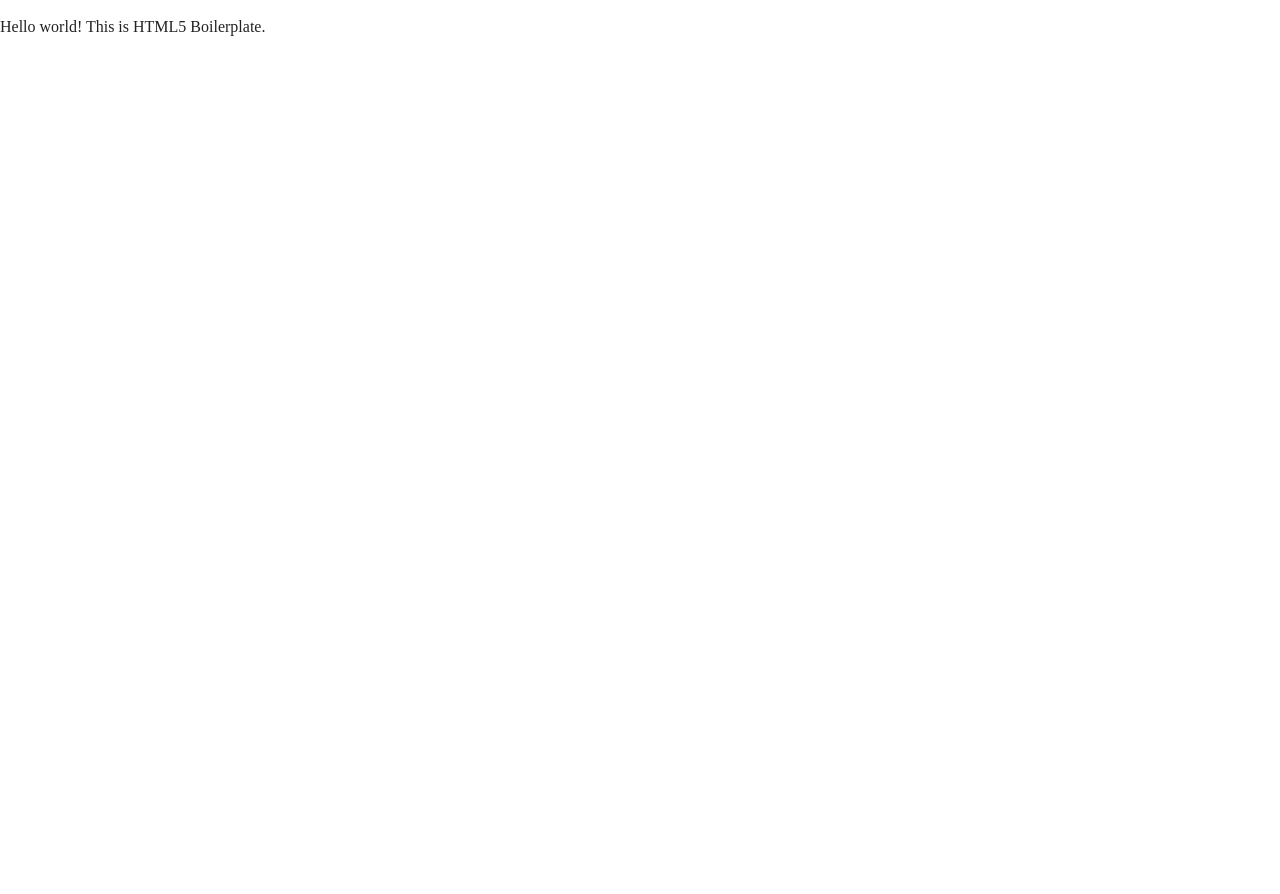
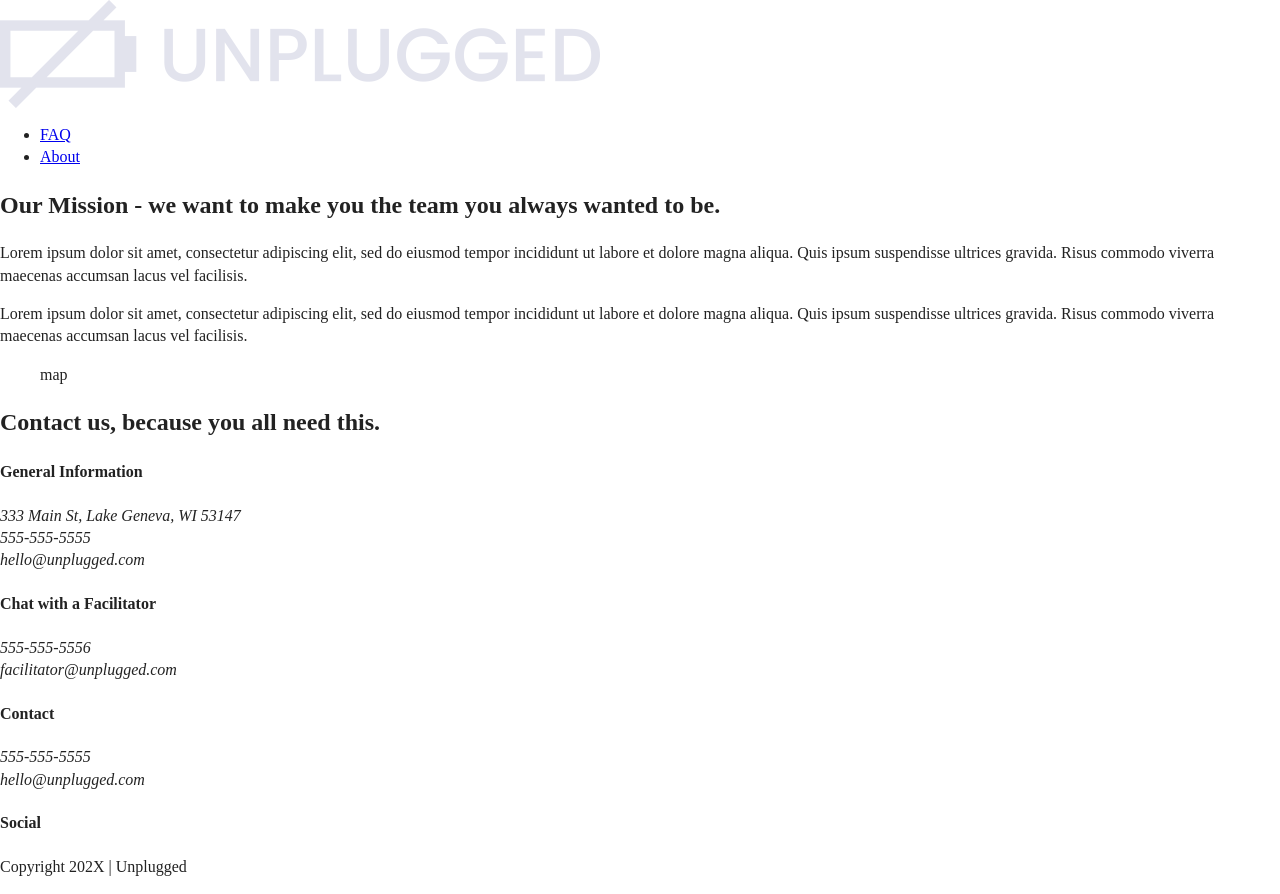
Before and after one commit to brgt-p/unplugged, a website: page about/index.html in a window 1280 px wide. Before the commit the page ends 800 px from the top, so only its background shows below. Drawn offline with Linux system fonts and the light colour scheme.

Commit message:
Added about page content

```diff
--- a/about/index.html
+++ b/about/index.html
@@ -3,7 +3,7 @@
 
 <head>
   <meta charset="utf-8">
-  <title></title>
+  <title>About | Unplugged Retreat</title>
   <meta name="description" content="">
   <meta name="viewport" content="width=device-width, initial-scale=1">
 
@@ -25,7 +25,110 @@
 <body>
 
   <!-- Add your site or application content here -->
-  <p>Hello world! This is HTML5 Boilerplate.</p>
+  <header>
+    <div class="content-wrapper">
+      <a href="../index.html#">
+        <img class="logo" src="../img/unpluggedlogo.png" alt="unplugged logo">
+      </a>
+      <div class="header-divider"></div>
+      <nav>
+        <ul>
+          <li><a href="../faq/index.html" rel="noopener">FAQ</a></li>
+          <li><a href="index.html" rel="noopener">About</a></li>
+        </ul>
+      </nav>
+    </div>
+  </header>
+
+  <main>
+    <section class="mission">
+      <div class="content-wrapper">
+        <h2>Our Mission - we want to make you the team you always wanted to be.</h2>
+        <div class="mission-content">
+          <p>
+            Lorem ipsum dolor sit amet, consectetur adipiscing elit, sed do eiusmod tempor incididunt ut labore et
+            dolore magna aliqua. Quis ipsum suspendisse ultrices gravida. Risus commodo viverra maecenas accumsan lacus
+            vel facilisis.
+          </p>
+          <p>
+            Lorem ipsum dolor sit amet, consectetur adipiscing elit, sed do eiusmod tempor incididunt ut labore et
+            dolore magna aliqua. Quis ipsum suspendisse ultrices gravida. Risus commodo viverra maecenas accumsan lacus
+            vel facilisis.
+          </p>
+        </div>
+      </div> <!-- mission content wrapper ends -->
+    </section>
+
+    <section class="map">
+      <div class="content-wrapper">
+        <figure>map</figure>
+      </div>
+    </section>
+
+    <section class="contact-section">
+      <div class="content-wrapper">
+        <h2>Contact us, because you all need this.</h2>
+        <div class="contact-content">
+          <div class="contact-info">
+            <h4>General Information</h4>
+            <address>
+              <p>
+                333 Main St, Lake Geneva, WI 53147<br>
+                555-555-5555<br>
+                hello@unplugged.com
+              </p>
+            </address>
+          </div>
+          <div class="contact-info">
+            <h4>Chat with a Facilitator</h4>
+            <address>
+              <p>
+                555-555-5556<br>
+                facilitator@unplugged.com
+              </p>
+            </address>
+          </div>
+        </div>
+      </div>
+    </section>
+  </main>
+
+  <footer>
+    <div class="content-wrapper">
+      <div class="footer-content">
+        <div class="footer-contact">
+          <h4>Contact</h4>
+          <address>
+            <p>
+              555-555-5555<br>
+              hello@unplugged.com
+            </p>
+          </address>
+        </div>
+        <div class="social">
+          <h4>Social</h4>
+          <div class="social-icons">
+            <p>
+              <a href="https://www.facebook.com/" target="_blank" rel="noopener"></a>
+            </p>
+            <p>
+              <a href="https://www.twitter.com/" target="_blank" rel="noopener"></a>
+            </p>
+            <p>
+              <a href="https://www.instagram.com/" target="_blank" rel="noopener"></a>
+            </p>
+          </div>
+          <!-- other social links here -->
+        </div>
+      </div> <!-- footer content ends -->
+      <div class="copyright">
+        <p>Copyright 202X | Unplugged</p>
+      </div> <!--footer content-wrapper ends-->
+    </div>
+  </footer>
+
+
+
   <script src="../js/vendor/modernizr-3.11.2.min.js"></script>
   <script src="../js/plugins.js"></script>
   <script src="../js/main.js"></script>
```
